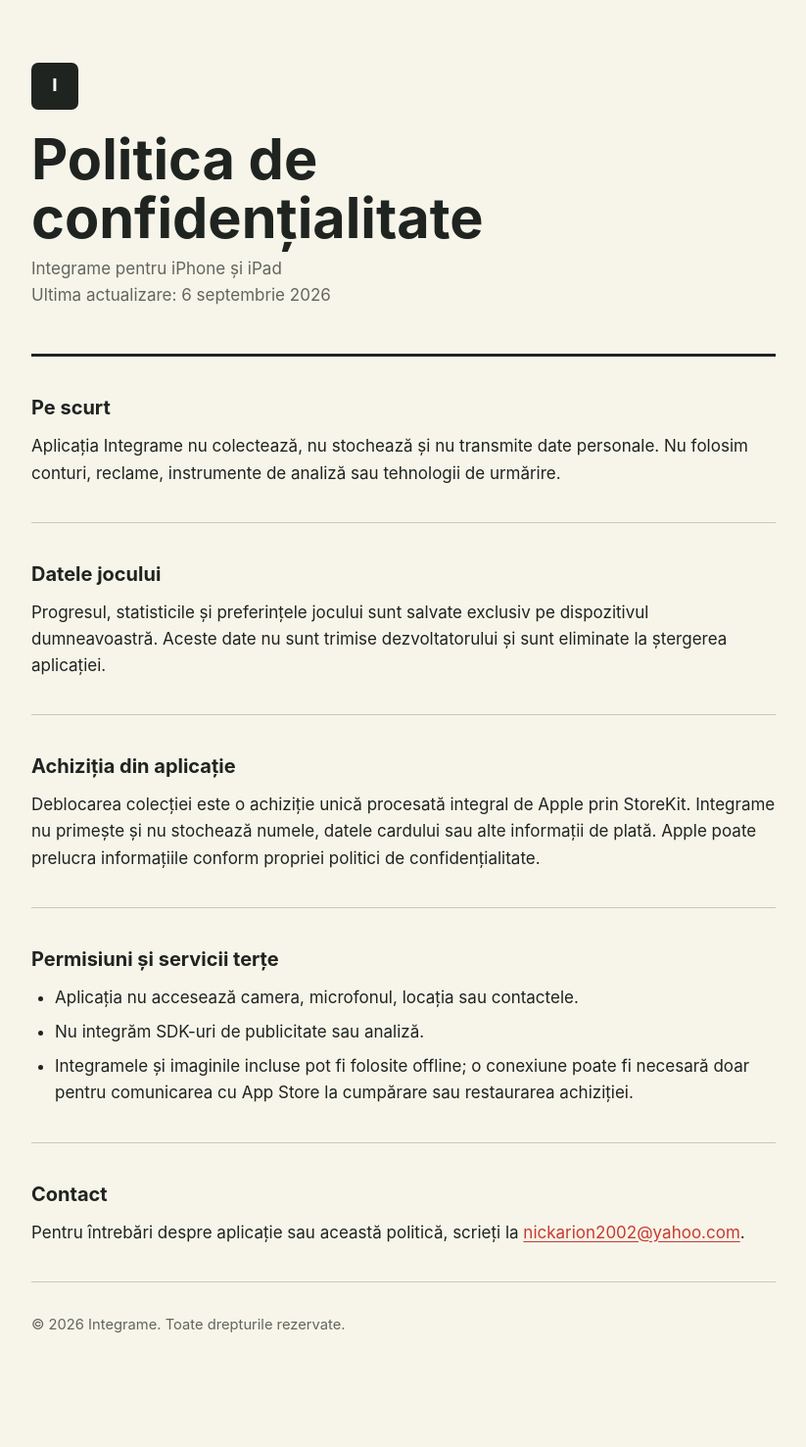
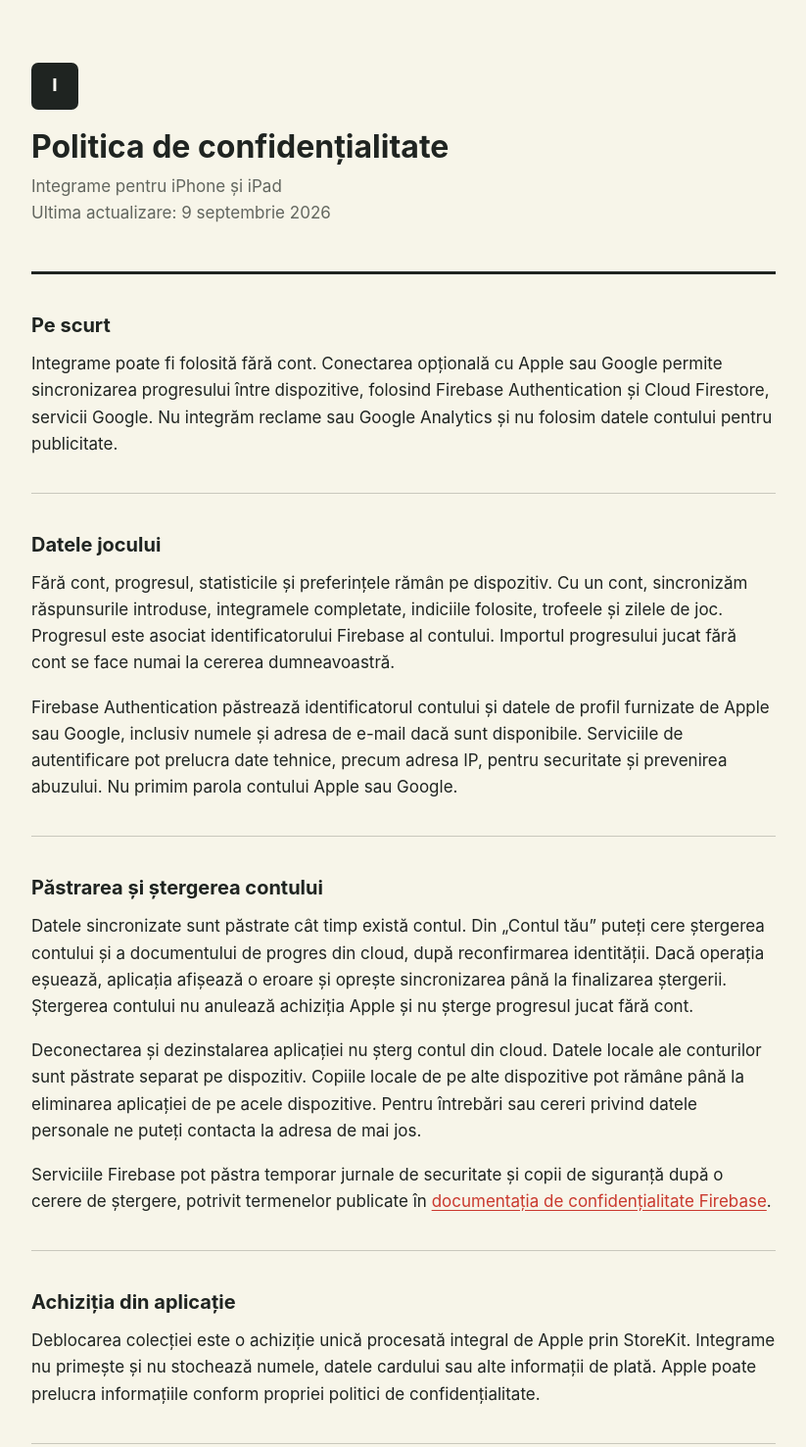
Before and after one commit to nickarion2002/integrame-privacy, a plain HTML site: page index.html in a window 1280 px wide. Shown: the top 1477 px of the page at 98% size, without its empty margins (228-1051 px from the left). Before the commit the page ends 1444 px from the top, so only its background shows below. Drawn offline with Linux system fonts and the light colour scheme.

Commit message:
Update Integrame privacy policy for optional accounts and sync

```diff
--- a/index.html
+++ b/index.html
@@ -52,7 +52,7 @@
     }
 
     h1, h2 { letter-spacing: 0; }
-    h1 { margin: 0 0 8px; font-size: clamp(2rem, 7vw, 3.6rem); line-height: 1.05; }
+    h1 { margin: 0 0 8px; font-size: 2rem; line-height: 1.15; overflow-wrap: anywhere; }
     h2 { margin: 36px 0 10px; font-size: 1.25rem; }
     p, ul { margin: 0 0 18px; }
     ul { padding-left: 24px; }
@@ -82,17 +82,25 @@
     <header>
       <div class="mark" aria-hidden="true">I</div>
       <h1>Politica de confidențialitate</h1>
-      <p class="updated">Integrame pentru iPhone și iPad<br>Ultima actualizare: 6 septembrie 2026</p>
+      <p class="updated">Integrame pentru iPhone și iPad<br>Ultima actualizare: 9 septembrie 2026</p>
     </header>
 
     <section>
       <h2>Pe scurt</h2>
-      <p>Aplicația Integrame nu colectează, nu stochează și nu transmite date personale. Nu folosim conturi, reclame, instrumente de analiză sau tehnologii de urmărire.</p>
+      <p>Integrame poate fi folosită fără cont. Conectarea opțională cu Apple sau Google permite sincronizarea progresului între dispozitive, folosind Firebase Authentication și Cloud Firestore, servicii Google. Nu integrăm reclame sau Google Analytics și nu folosim datele contului pentru publicitate.</p>
     </section>
 
     <section>
       <h2>Datele jocului</h2>
-      <p>Progresul, statisticile și preferințele jocului sunt salvate exclusiv pe dispozitivul dumneavoastră. Aceste date nu sunt trimise dezvoltatorului și sunt eliminate la ștergerea aplicației.</p>
+      <p>Fără cont, progresul, statisticile și preferințele rămân pe dispozitiv. Cu un cont, sincronizăm răspunsurile introduse, integramele completate, indiciile folosite, trofeele și zilele de joc. Progresul este asociat identificatorului Firebase al contului. Importul progresului jucat fără cont se face numai la cererea dumneavoastră.</p>
+      <p>Firebase Authentication păstrează identificatorul contului și datele de profil furnizate de Apple sau Google, inclusiv numele și adresa de e-mail dacă sunt disponibile. Serviciile de autentificare pot prelucra date tehnice, precum adresa IP, pentru securitate și prevenirea abuzului. Nu primim parola contului Apple sau Google.</p>
+    </section>
+
+    <section>
+      <h2>Păstrarea și ștergerea contului</h2>
+      <p>Datele sincronizate sunt păstrate cât timp există contul. Din „Contul tău” puteți cere ștergerea contului și a documentului de progres din cloud, după reconfirmarea identității. Dacă operația eșuează, aplicația afișează o eroare și oprește sincronizarea până la finalizarea ștergerii. Ștergerea contului nu anulează achiziția Apple și nu șterge progresul jucat fără cont.</p>
+      <p>Deconectarea și dezinstalarea aplicației nu șterg contul din cloud. Datele locale ale conturilor sunt păstrate separat pe dispozitiv. Copiile locale de pe alte dispozitive pot rămâne până la eliminarea aplicației de pe acele dispozitive. Pentru întrebări sau cereri privind datele personale ne puteți contacta la adresa de mai jos.</p>
+      <p>Serviciile Firebase pot păstra temporar jurnale de securitate și copii de siguranță după o cerere de ștergere, potrivit termenelor publicate în <a href="https://firebase.google.com/support/privacy">documentația de confidențialitate Firebase</a>.</p>
     </section>
 
     <section>
@@ -105,7 +113,8 @@
       <ul>
         <li>Aplicația nu accesează camera, microfonul, locația sau contactele.</li>
         <li>Nu integrăm SDK-uri de publicitate sau analiză.</li>
-        <li>Integramele și imaginile incluse pot fi folosite offline; o conexiune poate fi necesară doar pentru comunicarea cu App Store la cumpărare sau restaurarea achiziției.</li>
+        <li>Integramele și imaginile incluse pot fi folosite offline. Conectarea, sincronizarea, ștergerea contului, cumpărarea și restaurarea achiziției necesită acces la internet.</li>
+        <li>Datele de cont și progres sunt procesate prin infrastructura Google Firebase. Informații suplimentare: <a href="https://firebase.google.com/support/privacy">Firebase Privacy and Security</a> și <a href="https://policies.google.com/privacy">Google Privacy Policy</a>.</li>
       </ul>
     </section>
 
```
